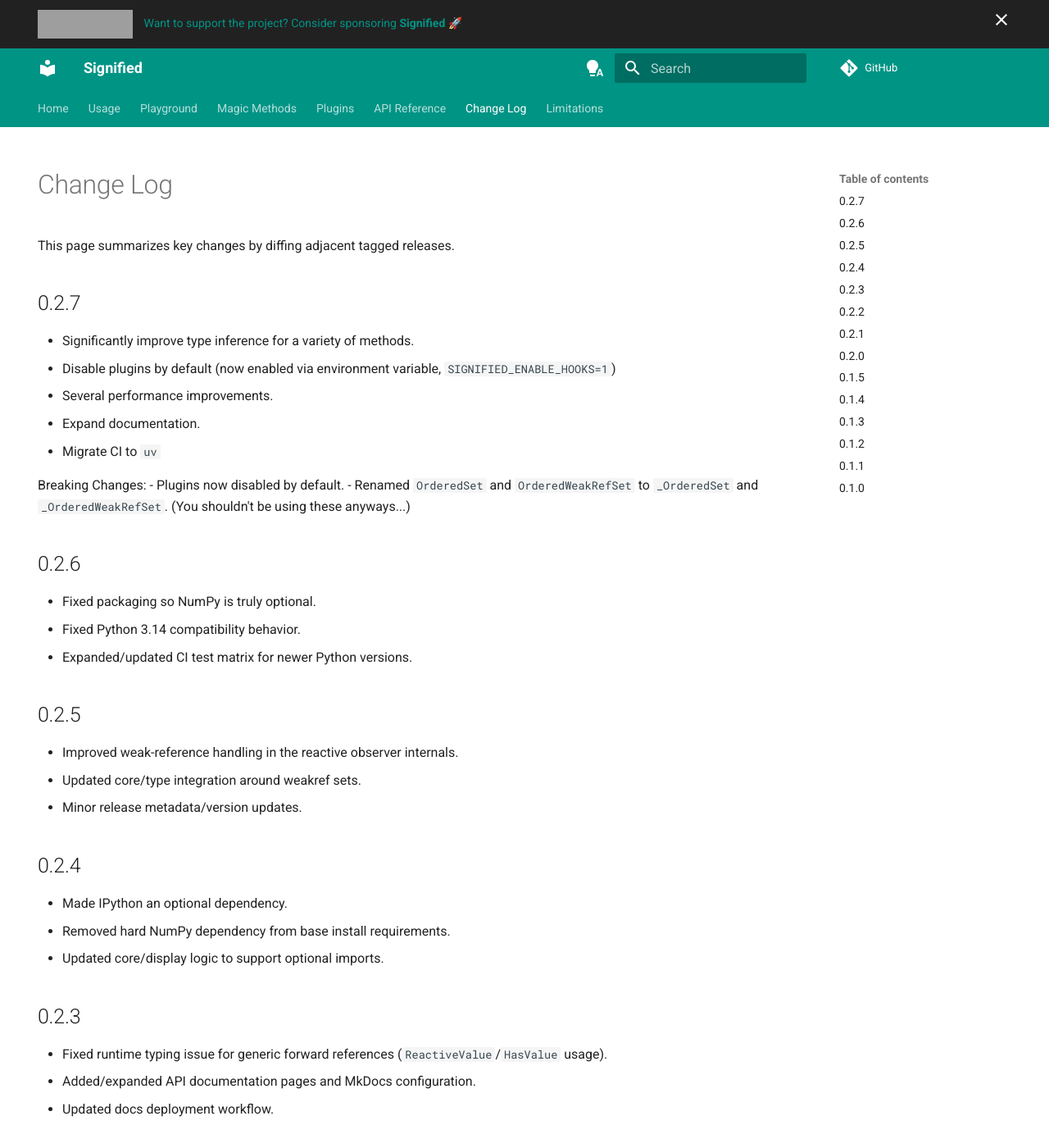
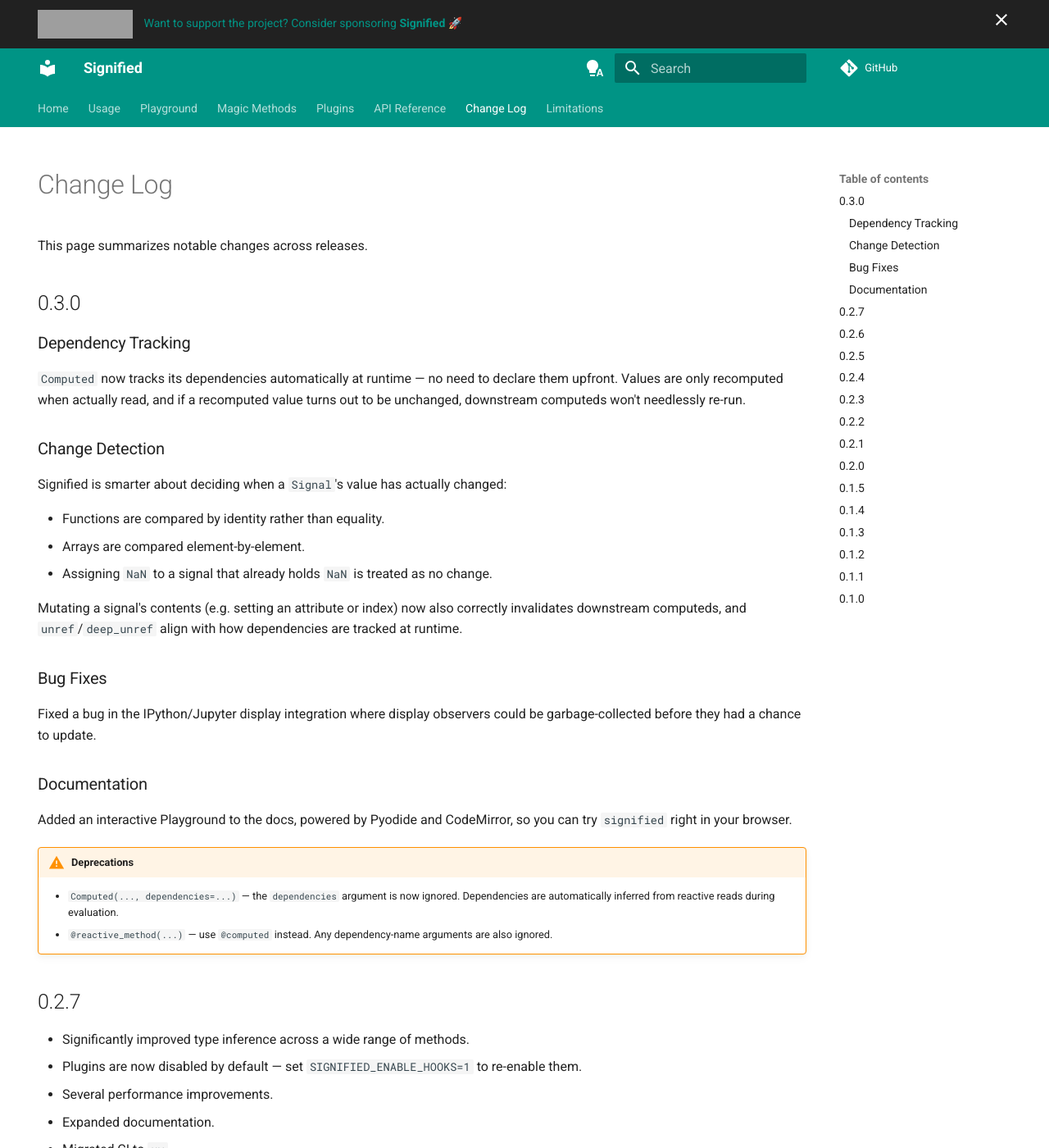
Before and after one commit to dougmercer/signified, an MkDocs documentation site: the page built from docs/changes.md, in a window 1280 px wide and 1400 px high. Shown: the whole window at 82% size. Built offline with MkDocs 1.6.1 and Material for MkDocs 9.7.7, drawn with Linux system fonts in a browser that asks for light colours; comment, search, counter and statistics services are not loaded; the version menu is left out; some of the changed text lies outside the part shown; grey boxes are pictures that could not be loaded.

Commit message:
Improve change log (#60)
* Improve change log

```diff
--- a/docs/changes.md
+++ b/docs/changes.md
@@ -4,72 +4,102 @@
 ---
 # Change Log
 
-This page summarizes key changes by diffing adjacent tagged releases.
+This page summarizes notable changes across releases.
+
+## 0.3.0
+
+### Dependency Tracking
+
+`Computed` now tracks its dependencies automatically at runtime — no need to declare them upfront. Values are only recomputed when actually read, and if a recomputed value turns out to be unchanged, downstream computeds won't needlessly re-run.
+
+### Change Detection
+
+Signified is smarter about deciding when a `Signal`'s value has actually changed:
+
+- Functions are compared by identity rather than equality.
+- Arrays are compared element-by-element.
+- Assigning `NaN` to a signal that already holds `NaN` is treated as no change.
+
+Mutating a signal's contents (e.g. setting an attribute or index) now also correctly invalidates downstream computeds, and `unref`/`deep_unref` align with how dependencies are tracked at runtime.
+
+### Bug Fixes
+
+Fixed a bug in the IPython/Jupyter display integration where display observers could be garbage-collected before they had a chance to update.
+
+### Documentation
+
+Added an interactive Playground to the docs, powered by Pyodide and CodeMirror, so you can try `signified` right in your browser.
+
+!!! warning "Deprecations"
+
+    - `Computed(..., dependencies=...)` — the `dependencies` argument is now ignored. Dependencies are automatically inferred from reactive reads during evaluation.
+    - `@reactive_method(...)` — use `@computed` instead. Any dependency-name arguments are also ignored.
 
 ## 0.2.7
 
-- Significantly improve type inference for a variety of methods.
-- Disable plugins by default (now enabled via environment variable, `SIGNIFIED_ENABLE_HOOKS=1`)
+- Significantly improved type inference across a wide range of methods.
+- Plugins are now disabled by default — set `SIGNIFIED_ENABLE_HOOKS=1` to re-enable them.
 - Several performance improvements.
-- Expand documentation.
-- Migrate CI to `uv`
+- Expanded documentation.
+- Migrated CI to `uv`.
 
-Breaking Changes:
-- Plugins now disabled by default.
-- Renamed `OrderedSet` and `OrderedWeakRefSet` to `_OrderedSet` and `_OrderedWeakRefSet`. (You shouldn't be using these anyways...)
+!!! danger "Breaking Changes"
+
+    - Plugins are now disabled by default.
+    - `OrderedSet` and `OrderedWeakRefSet` have been renamed to `_OrderedSet` and `_OrderedWeakRefSet`. These were always internal types.
 
 ## 0.2.6
 
 - Fixed packaging so NumPy is truly optional.
-- Fixed Python 3.14 compatibility behavior.
-- Expanded/updated CI test matrix for newer Python versions.
+- Fixed Python 3.14 compatibility.
+- Expanded the CI test matrix to cover newer Python versions.
 
 ## 0.2.5
 
 - Improved weak-reference handling in the reactive observer internals.
 - Updated core/type integration around weakref sets.
-- Minor release metadata/version updates.
+- Minor release metadata updates.
 
 ## 0.2.4
 
 - Made IPython an optional dependency.
-- Removed hard NumPy dependency from base install requirements.
-- Updated core/display logic to support optional imports.
+- Removed the hard NumPy dependency from the base install.
+- Updated core/display logic to handle optional imports.
 
 ## 0.2.3
 
-- Fixed runtime typing issue for generic forward references (`ReactiveValue`/`HasValue` usage).
-- Added/expanded API documentation pages and MkDocs configuration.
+- Fixed a runtime typing issue for generic forward references (`ReactiveValue`/`HasValue`).
+- Added and expanded API documentation pages and updated MkDocs configuration.
 - Updated docs deployment workflow.
 
 ## 0.2.2
 
-- Refactored the implementation into smaller modules (`core`, `ops`, `display`, `types`, `utils`).
-- Removed old monolithic implementation layout.
-- Updated docs/test scaffolding to match the split structure.
+- Refactored the implementation into smaller, focused modules: `core`, `ops`, `display`, `types`, and `utils`.
+- Removed the old monolithic layout.
+- Updated docs and test scaffolding to match.
 
 ## 0.2.1
 
-- Fixed `deep_unref` behavior to avoid coercing unknown iterables into lists.
-- Minor packaging/version metadata adjustments.
+- Fixed `deep_unref` to avoid coercing unknown iterables into lists.
+- Minor packaging and version metadata adjustments.
 
 ## 0.2.0
 
-- Added plugin system support (`signified.plugins`) and plugin examples.
-- Added `deep_unref`, memory/performance cleanup (`__slots__`), and typing improvements.
-- Substantially expanded docs (`usage`, `limitations`, `plugins`, changelog, theme updates).
+- Added a plugin system (`signified.plugins`) with examples.
+- Added `deep_unref`, memory/performance improvements via `__slots__`, and typing improvements.
+- Substantially expanded docs: usage guides, limitations, plugin docs, changelog, and theme updates.
 
 ## 0.1.5
 
-- Major expansion of core reactive implementation and type-inference coverage.
+- Major expansion of the core reactive implementation and type-inference coverage.
 - Improved observe/unobserve and change-detection robustness.
-- Added release/docs workflow improvements and changelog updates.
+- Release and docs workflow improvements.
 
 ## 0.1.4
 
-- Repackaged project into `src/signified/` package layout.
-- Ensured `py.typed` ships from package directory.
-- Minor README/metadata cleanup.
+- Repackaged the project into a `src/signified/` layout.
+- Ensured `py.typed` is included in the package.
+- Minor README and metadata cleanup.
 
 ## 0.1.3
 
@@ -79,13 +109,13 @@
 
 ## 0.1.2
 
-- Added support for Python versions `>=3.9` (at that time).
-- Added broad tests for signals/computed/reactive methods/type inference.
-- Added/updated CI test workflow and moved to `src/` source layout.
+- Added support for Python 3.9+.
+- Added broad tests for signals, computed values, reactive methods, and type inference.
+- Added CI test workflow and moved to a `src/` layout.
 
 ## 0.1.1
 
-- Fixed package naming/docs after rename.
+- Fixed package naming and docs after the project rename.
 - Updated project URLs and version metadata.
 - Updated changelog entries for the rename transition.
 
```
